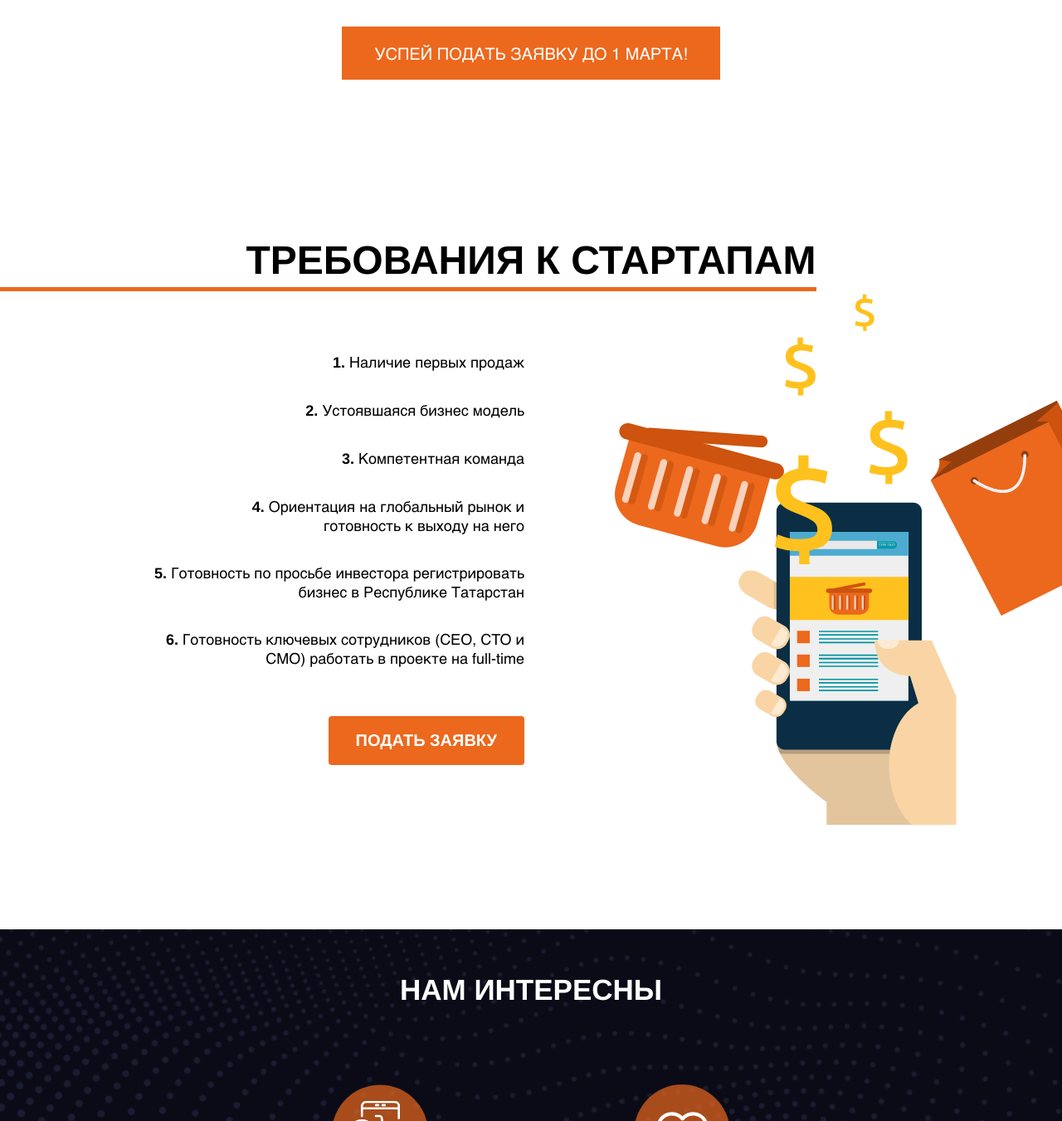
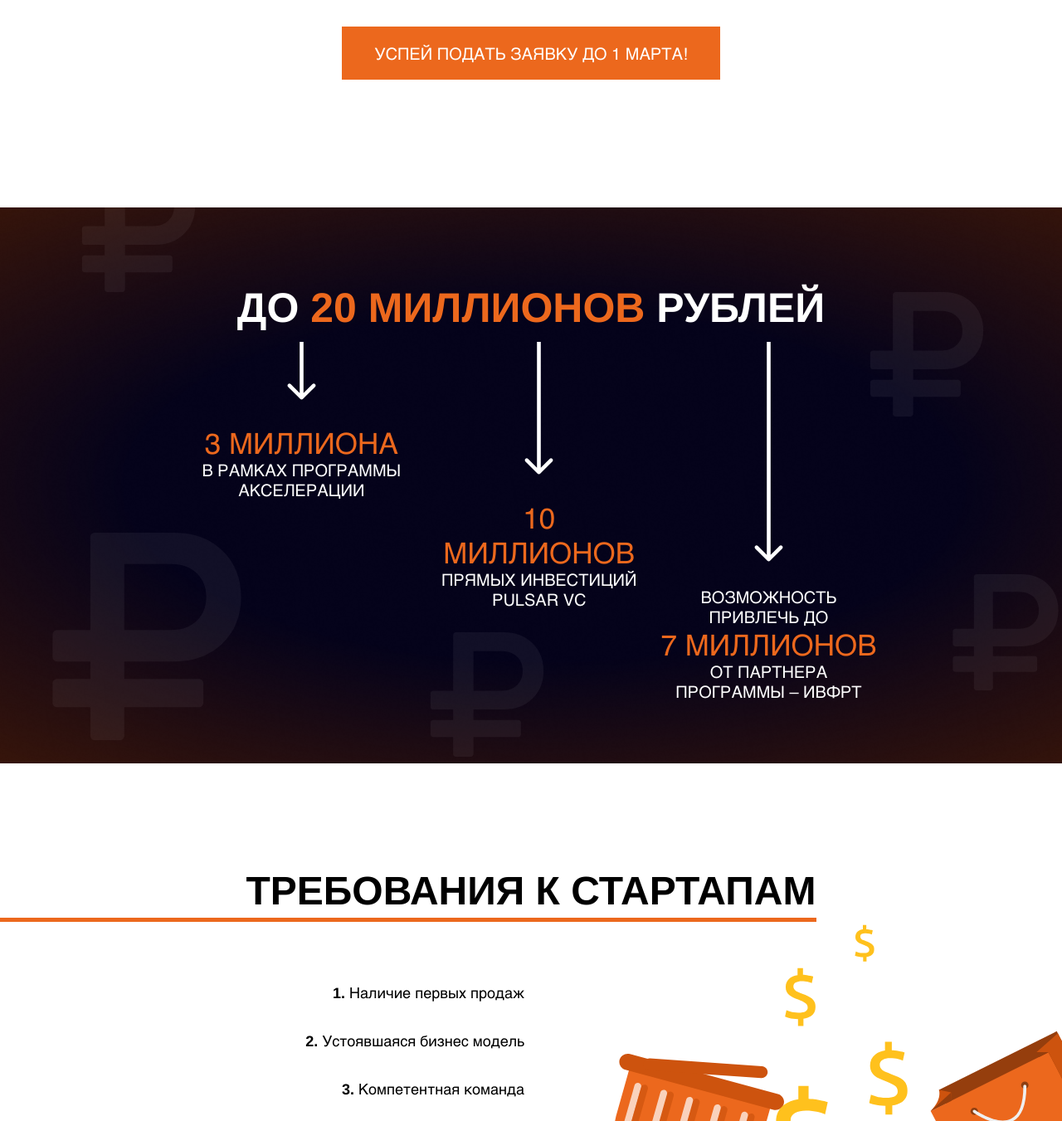
Before and after one commit to snolly4462gv/pulsar, a PHP site: page /index.html in a window 1280 px wide. Shown: the part 1752-3103 px from the top of the page at 83% size. Run offline with PHP 8.4, Linux system fonts and the light colour scheme.

Commit message:
add new dsg

```diff
--- a/css/style.css
+++ b/css/style.css
@@ -1466,6 +1466,145 @@ color: #000000;
         color: white;
 }
 
+
+
+
+.sec-lvl-16 .content {
+
+    padding: 92px;
+    background-image: url(../img/image%202.1.png);
+    background-size: cover;
+    background-position: center;
+    background-repeat: no-repeat;
+    height: 670px;
+}
+
+.sec-lvl-16 .content .center {
+/*    width: 720px;*/
+    margin: 0 auto;
+    text-align: center;
+}
+
+.sec-lvl-16 .content  .center .title {
+        text-align: center;
+}
+
+.sec-lvl-16 .content .center .title p {
+        text-align: center;
+
+        font-family: Helvetica;
+        line-height: normal;
+        font-size: 50px;
+        text-align: center;
+        text-transform: uppercase;
+
+        color: #FFFFFF;
+
+    font-weight: 600;
+}
+
+.sec-lvl-16 .content .center .title p span {
+    color: #EC681D;
+}
+
+.sec-lvl-16 .content .center .arrows {
+    display: flex;
+    justify-content: space-around;
+
+    padding: 12px 120px;
+}
+
+.sec-lvl-16 .content .center .arrows .element {
+/*    max-width: 250px;*/
+}
+
+.sec-lvl-16 .content .center .arrows .element .arrow {
+    margin: 0 auto;
+
+}
+.sec-lvl-16 .content .center .arrows .element .arrow.arrow1 {
+    background-image: url(../img/arrow1.svg);
+    background-size: contain;
+    width: 35px;
+    height: 70px;
+}
+
+.sec-lvl-16 .content .center .arrows .element .arrow.arrow2 {
+    background-image: url(../img/arrow2.svg);
+    background-size: contain;
+    width: 35px;
+    height: 160px;
+}
+
+.sec-lvl-16 .content .center .arrows .element .arrow.arrow3 {
+    background-image: url(../img/arrow3.svg);
+    background-size: contain;
+    width: 35px;
+    height: 265px;
+}
+
+.sec-lvl-16 .content .center .arrows .element .text {
+    padding: 30px 4px;
+
+    font-family: Helvetica;
+line-height: normal;
+font-size: 20px;
+text-align: center;
+text-transform: uppercase;
+
+color: #FFFFFF;
+}
+
+.sec-lvl-16 .content .center .arrows .element .text span {
+
+font-size: 35px;
+
+
+
+color: #EC681D;
+}
+
+.sec-lvl-16 .rub {
+    position: absolute;
+    background-image: url(../img/ruble-currency-sign.svg);
+    background-repeat: no-repeat;
+    background-size: cover;
+    background-position: center;
+}
+
+.sec-lvl-16 .rub.rub1 {
+    margin-top: -140px;
+    width: 150px;
+    height: 150px;
+}
+
+.sec-lvl-16 .rub.rub2 {
+    margin-top: 300px;
+    margin-left: -40px;
+    width: 250px;
+    height: 250px;
+}
+
+.sec-lvl-16 .rub.rub3 {
+    margin-top: 420px;
+    margin-left: 420px;
+    width: 150px;
+    height: 150px;
+}
+
+.sec-lvl-16 .rub.rub4 {
+    margin-top: 10px;
+    margin-left: 950px;
+    width: 150px;
+    height: 150px;
+}
+
+.sec-lvl-16 .rub.rub5 {
+    margin-top: 350px;
+    margin-left: 1050px;
+    width: 140px;
+    height: 140px;
+}
 
 .max-w-1100 {
   max-width: 1000px;
--- a/index.html
+++ b/index.html
@@ -117,6 +117,51 @@
                 <p>Успей подать заявку до 1 марта!</p>
             </div>
 
+    </section>
+
+
+
+
+
+    <section class="sec-lvl-16">
+        <div class="content">
+                       <div class="rub rub1"></div>
+                        <div class="rub rub2"></div>
+                         <div class="rub rub3"></div>
+                          <div class="rub rub4"></div>
+                          <div class="rub rub5"></div>
+
+            <div class="max-w-1700">
+                <div class="center">
+                    <div class="title">
+                        <p>до <span>20 миллионов</span> рублей</p>
+                    </div>
+
+                    <div class="arrows">
+                        <div class="element">
+                            <div class="arrow arrow1">
+                            </div>
+                            <div class="text"><span>3 миллиона</span><br> в рамках программы акселерации</div>
+                        </div>
+
+                        <div class="element">
+                            <div class="arrow arrow2">
+                            </div>
+                            <div class="text"><span>10 миллионов</span><br> прямых инвестиций Pulsar VC</div>
+                        </div>
+
+                        <div class="element">
+                            <div class="arrow arrow3">
+                            </div>
+                            <div class="text">возможность привлечь до <br><span>7 миллионов</span><br> от партнера программы – ИВФРТ</div>
+                        </div>
+                    </div>
+                </div>
+            </div>
+
+
+
+        </div>
     </section>
 
 
```
Also changed, not shown: img/arrow1.svg (added), img/arrow2.svg (added), img/arrow3.svg (added), img/image 2.1.png (added), img/rub.svg (added), img/ruble-currency-sign.svg (added).
